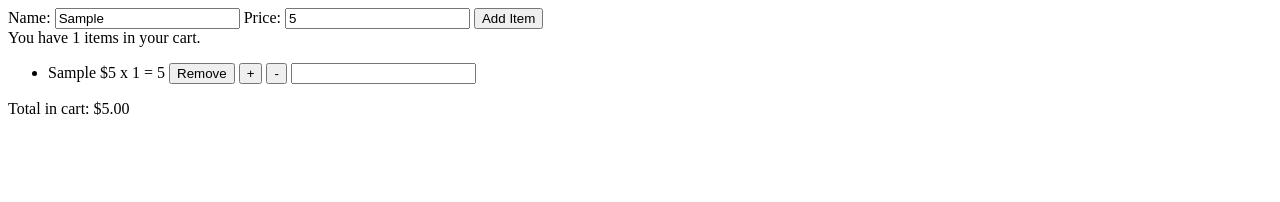
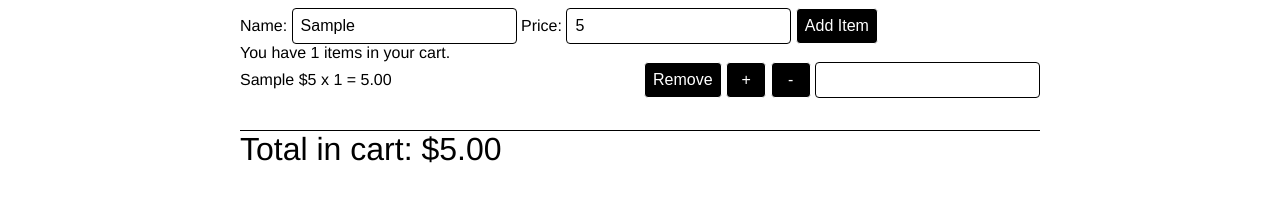
Before and after one commit to ikejs/shopping-cart-assignment, a plain HTML site: page index.html in a window 1280 px wide. Both pictures are taken after typing "Sample", "5" into the empty fields and a click on the button "Add Item". Drawn offline with Linux system fonts and the light colour scheme.

Commit message:
add styles and clean up

```diff
--- a/index.html
+++ b/index.html
@@ -1,26 +1,69 @@
 <!DOCTYPE html>
 <html>
     <head>
-        <title></title>
+        <title>Ike's Shopping Cart</title>
+
+        <style>
+            body {
+                font-family: Helvetica;
+                font-size: 16px;
+            }
+
+            .container {
+                width: 800px;
+                margin: auto;
+            }
+
+            ul {
+                margin: 0;
+                padding: 0;
+                list-style: none;
+            }
+
+            input, button {
+                padding: 0.5em;
+                font-size: 1em;
+                border: 1px solid;
+                border-radius: 0.25em;
+            }
+
+            button {
+                background-color: #000;
+                color: #fff;
+                min-width: 2.5em;
+            }
+
+            #item-list > li {
+                display: flex;
+                flex-direction: row;
+                justify-content: space-between;
+                align-items: center;
+            }
+
+            #cart-total {
+                font-size: 2em;
+                border-top: 1px solid;
+                margin-top: 1em;
+            }
+        </style>
+
     </head>
     <body>
+        <div class="container">
             <form id="add-form">
                 <label>Name: <input id="item-name" type="text" placeholder="Item Name"></label>
                 <label>Price: <input id="item-price" type="number" step="0.01"></label>
                 <button type="submit">Add Item</button>
             </form>
-
-
             <div id="cart-qty">
                 <!-- cart qty here -->
             </div>
-
             <ul id="item-list">
                 <!-- Cart Items -->
             </ul>
-
             <div id="cart-total">
                 <!-- Cart Total -->
+            </div>
         </div>
 
         <script>
@@ -30,7 +73,6 @@
             const addForm = document.getElementById('add-form');
             const itemName = document.getElementById('item-name');
             const itemPrice = document.getElementById('item-price');
-
             const cart = [];
 
             // --------------------------------------
@@ -92,23 +134,23 @@
             // Show items
             function showItems() {
                 const qty = getQty();
-                console.log(`You have ${qty} items in your cart.`);
-
                 cartQty.innerHTML = `You have ${qty} items in your cart.`
                 let itemStr = '';
                 for(let i = 0; i < cart.length; i +=1 ) {
                     const { name, price, qty } = cart[i];
                     itemStr += `<li>
-                    ${name} $${price} x ${qty} = ${qty * price}
+                    <span>
+                        ${name} $${price} x ${qty} = ${(qty * price).toFixed(2)}
+                    </span>
+                    <span>
                         <button class='remove' data-name='${name}'>Remove</button>
                         <button class='add-one' data-name='${name}'> + </button>
                         <button class='remove-one' data-name='${name}'> - </button>
                         <input class="update" type="number" data-name="${name}">
+                    </span>
                     </li>`
                 }
                 itemList.innerHTML = itemStr;
-
-                console.log(`Total in cart: $${getTotal()}`)
                 cartTotal.innerHTML = `Total in cart: $${getTotal()}`
             }
 
@@ -165,6 +207,7 @@
             }
 
             // --------------------------------------
+            // Test data
             // addItem('Apple', 0.99);
             // addItem('Orange', 1.29);
             // addItem('Opinion', 0.02);
```
Lines whose indentation alone changed are shown as unchanged.
